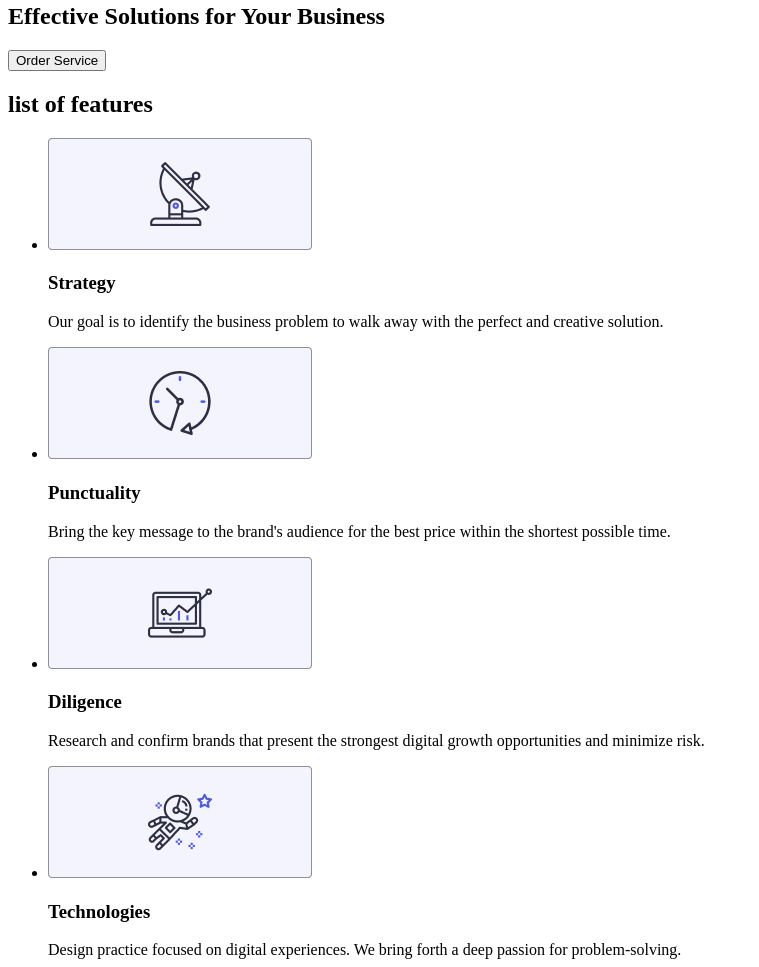
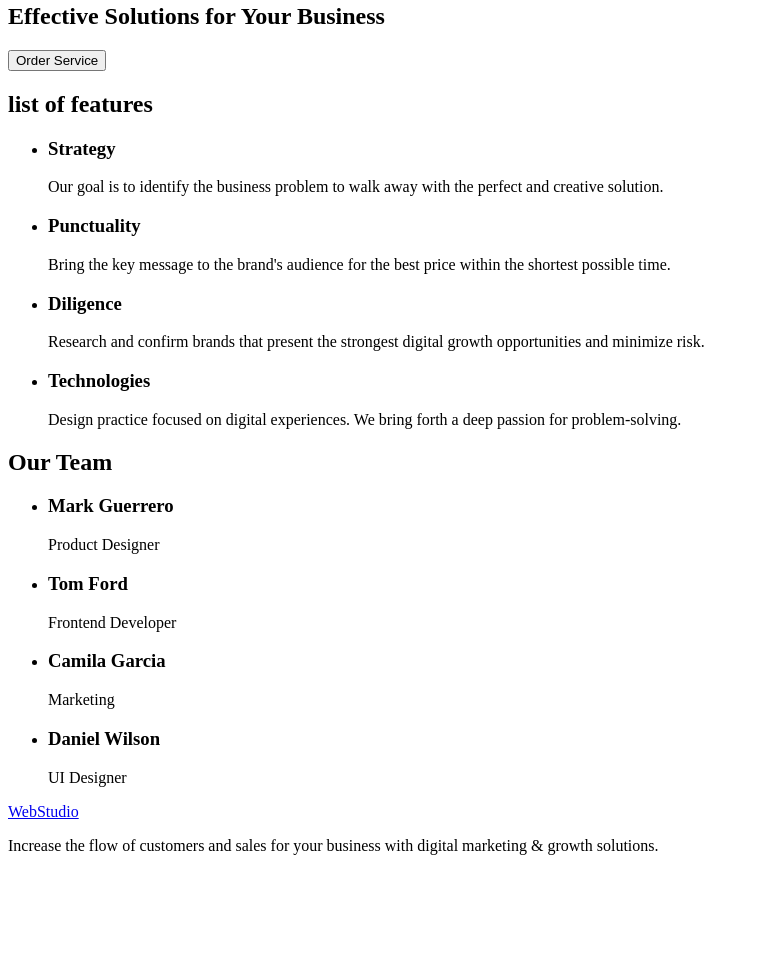
Before and after one commit to Gaevuha/goit-markup-hw-01, a plain HTML site: page index.html in a window 1280 px wide. Shown: the part 165-1132 px from the top of the page, without its empty margins (0-759 px from the left). After the commit the page ends 1036 px from the top, so only its background shows below. Drawn offline with Linux system fonts and the light colour scheme.

Commit message:
remive fulder images

```diff
--- a/index.html
+++ b/index.html
@@ -33,12 +33,6 @@
         <h2>list of features</h2>
         <ul>
           <li>
-            <img
-              src="./images/strategy.jpg"
-              width="264"
-              height="112"
-              alt="strategy"
-            />
             <h3>Strategy</h3>
             <p>
               Our goal is to identify the business problem to walk away with the
@@ -46,12 +40,6 @@
             </p>
           </li>
           <li>
-            <img
-              src="./images/punctuality.jpg"
-              width="264"
-              height="112"
-              alt="punctuality"
-            />
             <h3>Punctuality</h3>
             <p>
               Bring the key message to the brand's audience for the best price
@@ -59,12 +47,6 @@
             </p>
           </li>
           <li>
-            <img
-              src="./images/diligence.jpg"
-              width="264"
-              height="112"
-              alt="diligence"
-            />
             <h3>Diligence</h3>
             <p>
               Research and confirm brands that present the strongest digital
@@ -72,12 +54,6 @@
             </p>
           </li>
           <li>
-            <img
-              src="./images/technologies.jpg"
-              width="264"
-              height="112"
-              alt="technologies"
-            />
             <h3>Technologies</h3>
             <p>
               Design practice focused on digital experiences. We bring forth a
@@ -91,7 +67,6 @@
         <h2>Our Team</h2>
         <ul>
           <li>
-            <img src="./images/mark.jpg" width="264" alt="mark-guerrero" />
             <h3>Mark Guerrero</h3>
             <p>Product Designer</p>
             <!-- <ul>
@@ -126,7 +101,6 @@
               </ul> -->
           </li>
           <li>
-            <img src="./images/tom.jpg" width="264" alt="tom-ford" />
             <h3>Tom Ford</h3>
             <p>Frontend Developer</p>
             <!-- <ul>
@@ -161,7 +135,6 @@
               </ul> -->
           </li>
           <li>
-            <img src="./images/camila.jpg" width="264" alt="camila-garcia" />
             <h3>Camila Garcia</h3>
             <p>Marketing</p>
             <!-- <ul>
@@ -196,7 +169,6 @@
               </ul> -->
           </li>
           <li>
-            <img src="./images/daniel.jpg" width="264" alt="daniel-wilson" />
             <h3>Daniel Wilson</h3>
             <p>UI Designer</p>
             <!-- <ul>
```
Also changed, not shown: images/banking.jpg (deleted), images/camila.jpg (deleted), images/cashless-payment.jpg (deleted), images/daniel.jpg (deleted), images/dark-bg-footer.jpg (deleted), images/diligence.jpg (deleted), images/icon-send.svg (deleted), images/icons.svg (deleted), images/mark.jpg (deleted), images/meditation-app.jpg (deleted), images/online-courses.jpg (deleted), images/people-office.jpg (deleted), images/punctuality.jpg (deleted), images/screen-Illustrations.jpg (deleted), 4 more files.
